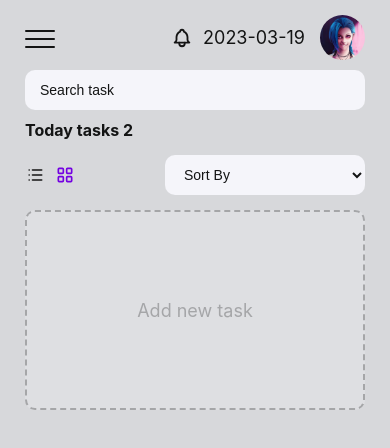
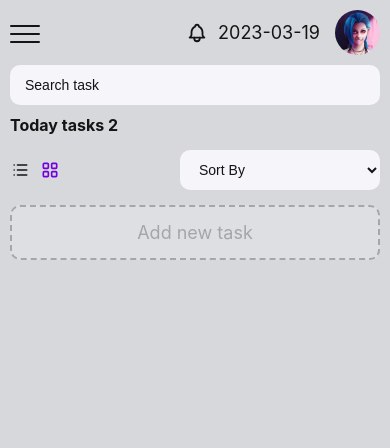
Before and after one commit to Aonik10/todo-app, a React (Create React App) app: page /today in a window 390 px wide. Shown: the top 448 px of the page. Built offline with nearby package versions, Linux system fonts and the light colour scheme.

Commit message:
mejorando el responsive 4

```diff
--- a/src/App.css
+++ b/src/App.css
@@ -40,9 +40,9 @@
 .App {
 	display: flex;
 	justify-content: space-between;
-	height: 100vh;
+	min-height: 100vh;
 	position: relative;
-	width: 100vw;
+	width: 100%;
 	overflow-x: hidden;
 }
 
@@ -186,7 +186,7 @@ a > div {
 .all-task-cards-grid {
 	display: grid;
 	grid-template-columns: repeat(auto-fit, minmax(250px, 1fr));
-	grid-template-rows: 200px 200px 200px;
+	grid-auto-rows: 1fr;
 	column-gap: 20px;
 	row-gap: 20px;
 }
@@ -611,6 +611,10 @@ a > div {
 
 @media only screen and (max-width: 575px) {
 
+	.tasks-main-menu {
+		padding: 10px;
+	}
+
 	.task-topper {
 		flex-wrap: wrap;
 		justify-content: space-between;
@@ -686,4 +690,8 @@ a > div {
 		order: 1
 	}
 
+	.list-add {
+		height: 91px;
+	}
+
 }
```
